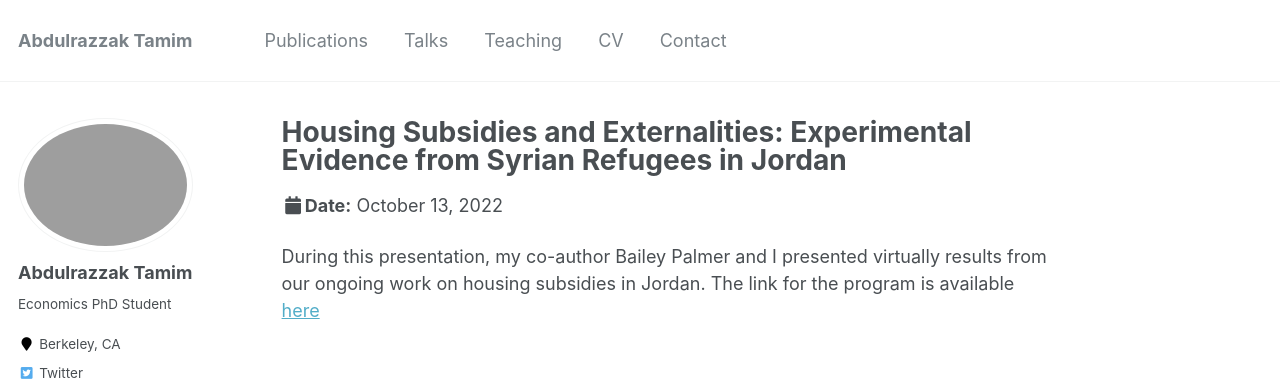
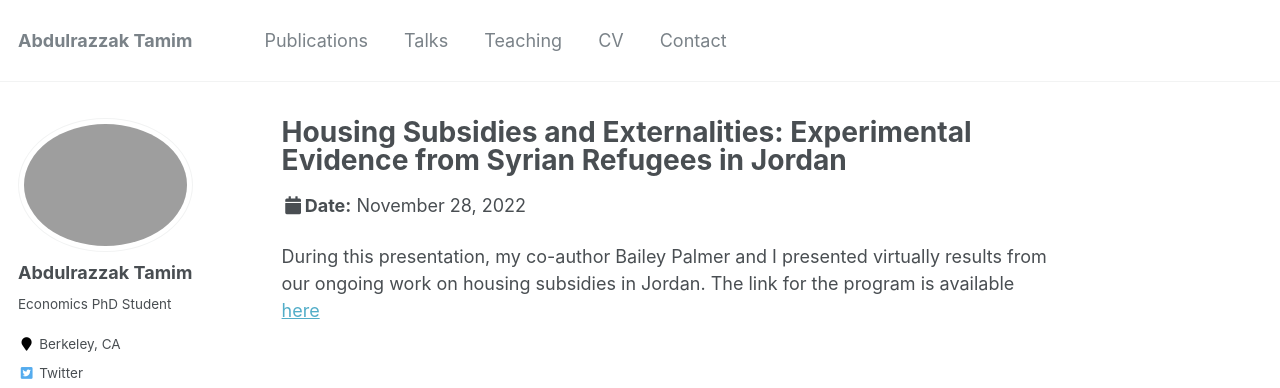
Before and after one commit to AbdulrazzakTamim/abdulrazzaktamim.github.io, a Jekyll site: the page built from _talks/2022-11-28-presentation.md, in a window 1280 px wide. Shown: the top 388 px of the page. Built offline with Jekyll 4.4.1, drawn with Linux system fonts in a browser that asks for light colours; comment, search, counter and statistics services are not loaded.

Commit message:
Update 2022-11-28-presentation.md

```diff
--- a/_talks/2022-11-28-presentation.md
+++ b/_talks/2022-11-28-presentation.md
@@ -3,8 +3,8 @@ title: "Housing Subsidies and Externalities: Experimental Evidence from Syrian R
 collection: talks
 type: "Presentation"
 permalink: talk-2022-11-28
-venue: "Elinor Ostrom Hall, DIW Berlin (Virtual)"
-date: 2022-10-13
+venue: "Elinor Ostrom Hall, DIW Berlin"
+date: 2022-11-28
 location: "Berlin, Germany"
 ---
 
```
